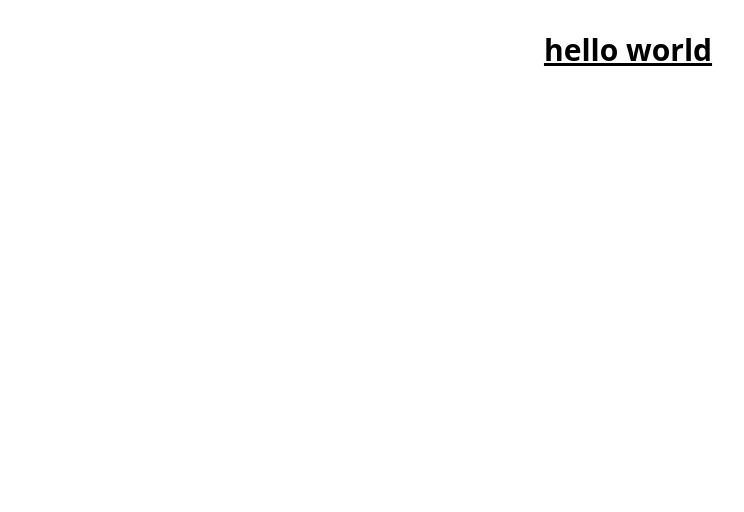
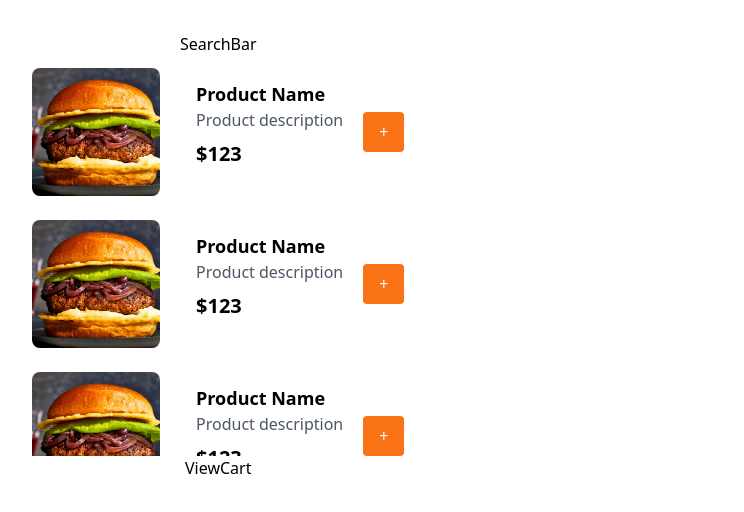
Before and after one commit to Adhil-tp/Al-mango, a React (Vite) app: page / in a window 1280 px wide. Shown: the top 512 px of the page, without its empty margins (12-756 px from the left). Built offline with nearby package versions, Linux system fonts and the light colour scheme.

Commit message:
menu update

```diff
--- a/package.json
+++ b/package.json
@@ -10,6 +10,11 @@
     "preview": "vite preview"
   },
   "dependencies": {
+    "@fortawesome/fontawesome-svg-core": "^6.6.0",
+    "@fortawesome/free-brands-svg-icons": "^6.6.0",
+    "@fortawesome/free-regular-svg-icons": "^6.6.0",
+    "@fortawesome/free-solid-svg-icons": "^6.6.0",
+    "@fortawesome/react-fontawesome": "^0.2.2",
     "react": "^18.3.1",
     "react-dom": "^18.3.1"
   },
--- a/src/App.jsx
+++ b/src/App.jsx
@@ -1,15 +1,12 @@
-import { useState } from "react"
-import reactLogo from "./assets/react.svg"
-import viteLogo from "/vite.svg"
-import "./App.css"
+import React from "react"
+import './App.css'
+import Menu from "./pages/Menu"
 
 function App() {
-  const [count, setCount] = useState(0)
-
   return (
-    <>
-      <div className="text-3xl font-bold underline">hello world</div>
-    </>
+    <div className="">
+      <Menu/>
+    </div>
   )
 }
 
--- /dev/null
+++ b/src/components/MenuProduct.jsx
@@ -0,0 +1,21 @@
+import React from 'react'
+import ProductImg from '../assets/images/ProductImage.jpg'
+
+
+const MenuProduct = () => {
+  return (
+    <div className='flex items-center p-3 max-w-md gap-x-5'>
+      <img src={ProductImg} alt="ProductImage" className='w-32 h-32 object-cover rounded-lg mr-4' />
+      <div className='flex flex-col flex-grow'>
+        <h4 className='flex text-lg font-semibold'>Product Name</h4>
+        <p className='text-gray-600 mb-2'>Product description</p>
+        <div className='flex'>
+          <p className='text-xl font-bold mb-4'>$123</p>
+        </div>
+      </div>
+      <button className='bg-orange-500 text-white px-4 py-2 rounded hover:bg-red-600'>+</button>
+    </div>
+  )
+}
+
+export default MenuProduct
--- /dev/null
+++ b/src/components/SearchBar.jsx
@@ -0,0 +1,11 @@
+import React from 'react'
+
+const SearchBar = () => {
+  return (
+    <div>
+      SearchBar
+    </div>
+  )
+}
+
+export default SearchBar
--- /dev/null
+++ b/src/components/ViewCart.jsx
@@ -0,0 +1,11 @@
+import React from 'react'
+
+const ViewCart = () => {
+  return (
+    <div>
+      ViewCart
+    </div>
+  )
+}
+
+export default ViewCart
--- a/src/pages/Menu.jsx
+++ b/src/pages/Menu.jsx
@@ -0,0 +1,30 @@
+import React from 'react'
+import MenuProduct from '../components/MenuProduct'
+import SearchBar from '../components/SearchBar'
+import ViewCart from '../components/ViewCart'
+// import {FontAwesomeIcon} from
+
+const Menu = () => {
+  return (
+    <div className='w-fit h-screen'>
+      <SearchBar/>
+      <div className='flex-col overflow-scroll h-1/2'>
+      <MenuProduct />
+      <MenuProduct />
+      <MenuProduct />
+      <MenuProduct />
+      <MenuProduct />
+      <MenuProduct />
+      <MenuProduct />
+      <MenuProduct />
+      <MenuProduct />
+      <MenuProduct />
+      <MenuProduct />
+      <MenuProduct />
+      </div>
+      <ViewCart/>
+    </div>
+  )
+}
+
+export default Menu
```
Also changed, not shown: src/assets/images/ProductImage.jpg (added), src/pages/Product.jsx (deleted), 1 other file (tests, documents, lock files or other folders).
